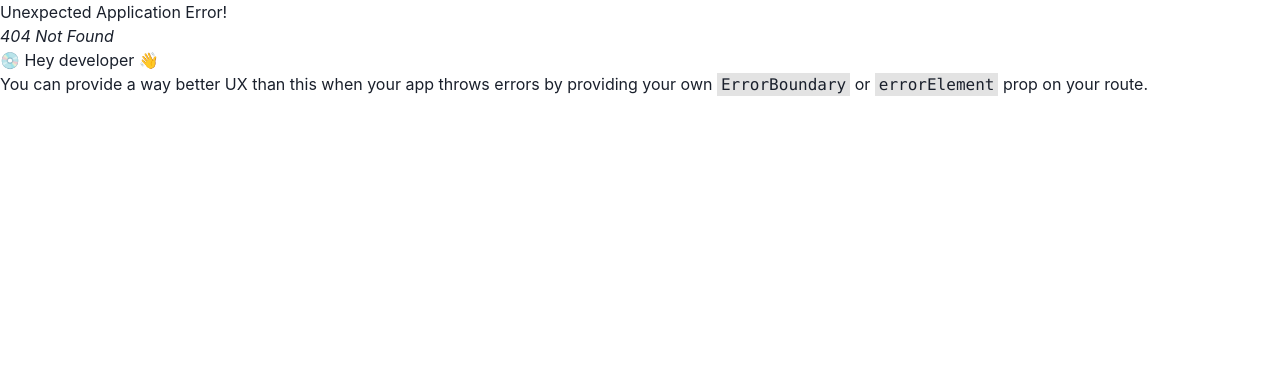
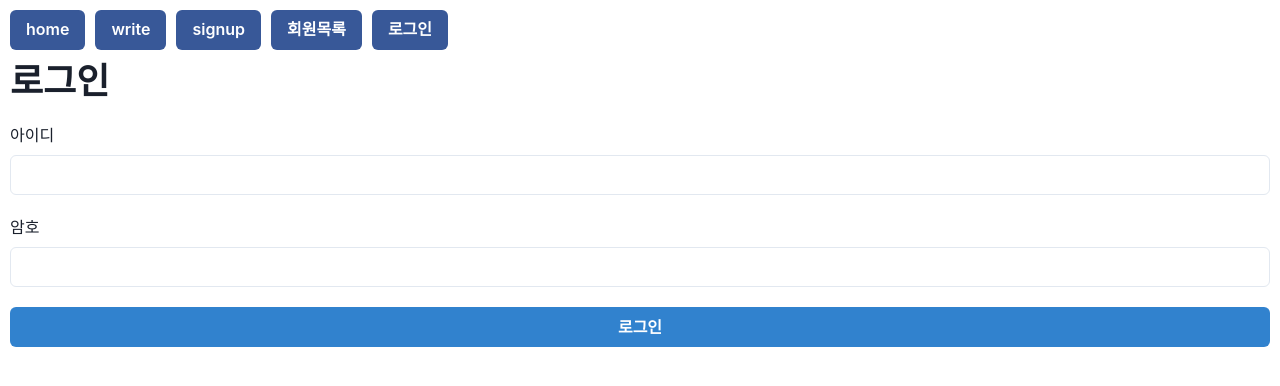
Before and after one commit to Nighteast/pjr1-fe, a React (Create React App) app: page /login in a window 1280 px wide. Before the commit this address had no page. Shown: the top 386 px of the page. Built offline with nearby package versions, Linux system fonts and the light colour scheme.

Commit message:
로그인 화면 작성

```diff
--- a/src/App.js
+++ b/src/App.js
@@ -14,6 +14,7 @@ import { MemberSignup } from "./page/member/MemberSignup";
 import { MemberList } from "./page/member/MemberList";
 import { MemberView } from "./page/member/MemberView";
 import { MemberEdit } from "./page/member/MemberEdit";
+import { MemberLogin } from "./page/member/MemberLogin";
 
 // router 생성
 const routes = createBrowserRouter(
@@ -30,6 +31,7 @@ const routes = createBrowserRouter(
       <Route path="member/list" element={<MemberList />} />
       <Route path="member" element={<MemberView />} />
       <Route path="member/edit" element={<MemberEdit />} />
+      <Route path="login" element={<MemberLogin />} />
     </Route>,
   ),
 );
--- a/src/component/NavBar.js
+++ b/src/component/NavBar.js
@@ -16,7 +16,10 @@ export function NavBar() {
         signup
       </Button>
       <Button colorScheme="facebook" onClick={() => navigate("/member/list")}>
-        memberList
+        회원목록
+      </Button>
+      <Button colorScheme="facebook" onClick={() => navigate("/login")}>
+        로그인
       </Button>
     </Flex>
   );
--- /dev/null
+++ b/src/page/member/MemberLogin.js
@@ -0,0 +1,45 @@
+import {
+  Box,
+  Button,
+  FormControl,
+  FormLabel,
+  Heading,
+  Input,
+  Stack,
+} from "@chakra-ui/react";
+import { useState } from "react";
+import axios from "axios";
+
+export function MemberLogin() {
+  const [id, setId] = useState("");
+  const [password, setPassword] = useState("");
+
+  function handleLogin() {
+    axios
+      .post("/api/member/login", { id, password })
+      .then(() => console.log("good"))
+      .catch(() => console.log("bad"))
+      .finally(() => console.log("done"));
+  }
+
+  return (
+    <Stack spacing={5} m={"10px"}>
+      <Heading>로그인</Heading>
+      <FormControl>
+        <FormLabel>아이디</FormLabel>
+        <Input value={id} onChange={(e) => setId(e.target.value)} />
+      </FormControl>
+      <FormControl>
+        <FormLabel>암호</FormLabel>
+        <Input
+          type="password"
+          value={password}
+          onChange={(e) => setPassword(e.target.value)}
+        />
+      </FormControl>
+      <Button colorScheme="blue" onClick={handleLogin}>
+        로그인
+      </Button>
+    </Stack>
+  );
+}
```
